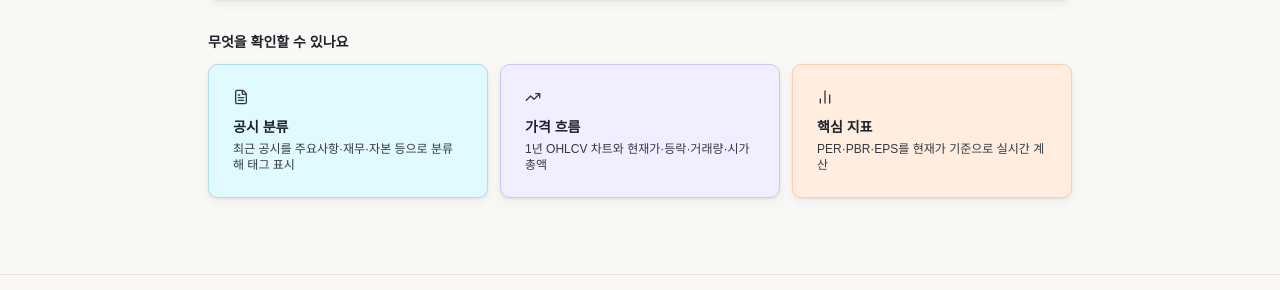
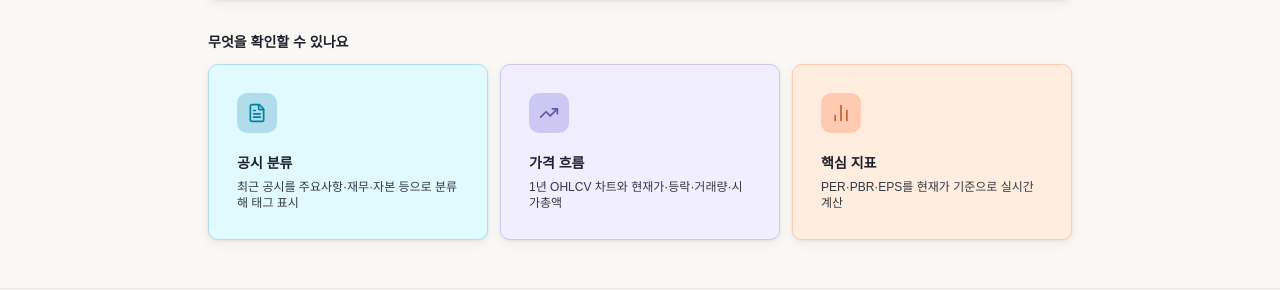
Before and after one commit to Donghunn-Lee/slate-kr, a Next.js app in the folder web/: page / in a window 1280 px wide. Shown: the part 421-711 px from the top of the page. Built offline with nearby package versions, Linux system fonts and the light colour scheme; no server answers.

Commit message:
feat(home): polish service value cards with tinted icons and hover
- Wrap card icons in tinted containers with per-card accent colors
- Add vertical hierarchy and equal-height alignment across the three cards
- Add a subtle hover lift using existing motion tokens

```diff
--- a/web/src/app/page.tsx
+++ b/web/src/app/page.tsx
@@ -36,14 +36,14 @@ const HomePage = () => {
                 <span key={s.ticker} className="flex items-center">
                   <button
                     onClick={() => router.push(`/stocks/${s.ticker}`)}
-                    className="text-muted-foreground transition-colors hover:text-foreground hover:underline"
+                    className="cursor-pointer text-muted-foreground transition-colors hover:text-foreground hover:underline"
                   >
                     {s.name}
                   </button>
                   <button
                     onClick={() => removeRecent(s.ticker)}
                     aria-label={`${s.name} 최근 조회 삭제`}
-                    className="p-1 text-muted-foreground/40 transition-colors hover:text-foreground"
+                    className="cursor-pointer p-1 text-muted-foreground/40 transition-colors hover:text-foreground"
                   >
                     <X className="h-3 w-3" />
                   </button>
--- a/web/src/entities/home/ServiceValue.tsx
+++ b/web/src/entities/home/ServiceValue.tsx
@@ -7,18 +7,21 @@ const CARDS = [
     title: "공시 분류",
     description: "최근 공시를 주요사항·재무·자본 등으로 분류해 태그 표시",
     variant: "sky" as const,
+    iconTint: "bg-sky-border text-sky-accent",
   },
   {
     icon: TrendingUp,
     title: "가격 흐름",
     description: "1년 OHLCV 차트와 현재가·등락·거래량·시가총액",
     variant: "lavender" as const,
+    iconTint: "bg-lavender-border text-lavender-accent",
   },
   {
     icon: BarChart2,
     title: "핵심 지표",
     description: "PER·PBR·EPS를 현재가 기준으로 실시간 계산",
     variant: "peach" as const,
+    iconTint: "bg-peach-border text-peach-accent",
   },
 ];
 
@@ -26,14 +29,20 @@ export function ServiceValue() {
   return (
     <section className="mb-12">
       <h2 className="mb-3 text-sm font-semibold">무엇을 확인할 수 있나요</h2>
-      <div className="grid grid-cols-1 gap-3 sm:grid-cols-3">
-        {CARDS.map(({ icon: Icon, title, description, variant }) => (
-          <StockPanel key={title} variant={variant} className="space-y-3">
-            <Icon className="h-4 w-4 text-muted-foreground" />
-            <div className="space-y-1">
-              <p className="text-sm font-semibold">{title}</p>
-              <p className="text-xs text-muted-foreground">{description}</p>
-            </div>
+      <div className="grid grid-cols-1 items-stretch gap-3 sm:grid-cols-3">
+        {CARDS.map(({ icon: Icon, title, description, variant, iconTint }) => (
+          <StockPanel
+            key={title}
+            variant={variant}
+            className="h-full p-7 transition duration-(--duration-fast) ease-(--ease-smooth) hover:-translate-y-0.5 hover:shadow-slate-hover"
+          >
+            <span
+              className={`inline-flex size-10 items-center justify-center rounded-lg ${iconTint}`}
+            >
+              <Icon className="h-5 w-5" />
+            </span>
+            <p className="mt-5 text-sm font-semibold">{title}</p>
+            <p className="mt-1.5 text-xs text-muted-foreground">{description}</p>
           </StockPanel>
         ))}
       </div>
```
